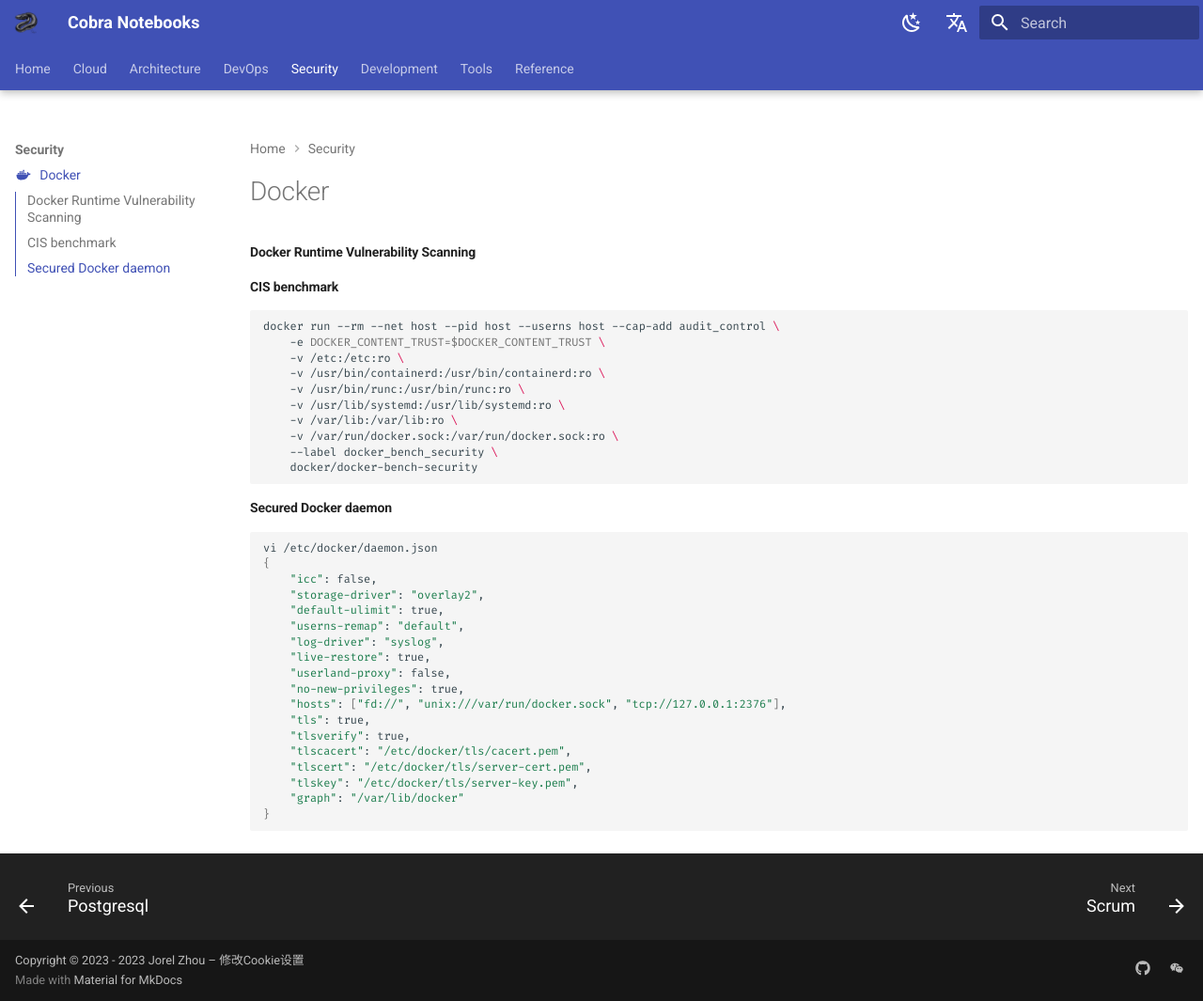
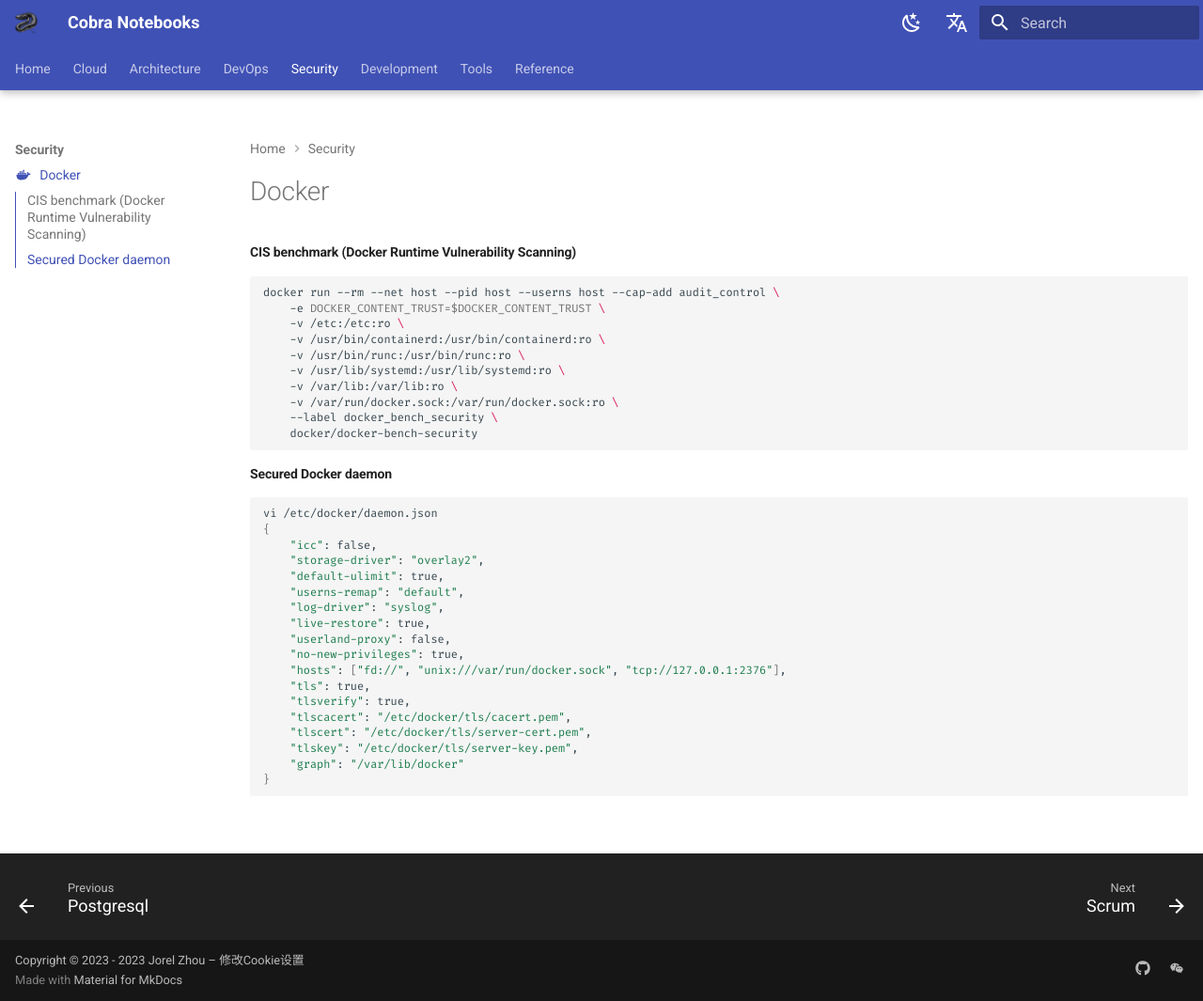
Before and after one commit to jorel-zhou/jorel-zhou.github.io, an MkDocs documentation site: the page built from docs/markdowns/security/docker.md, in a window 1280 px wide and 1065 px high. Shown: the whole window at 94% size. Built offline with MkDocs 1.6.1 and Material for MkDocs 9.7.7, drawn with Linux system fonts in a browser that asks for light colours; comment, search, counter and statistics services are not loaded.

Commit message:
changed a doc title

````diff
--- a/docs/markdowns/security/docker.md
+++ b/docs/markdowns/security/docker.md
@@ -2,9 +2,7 @@
 icon: material/docker
 ---
 
-#### Docker Runtime Vulnerability Scanning
-
-#### CIS benchmark
+#### CIS benchmark (Docker Runtime Vulnerability Scanning)
 ```bash
 docker run --rm --net host --pid host --userns host --cap-add audit_control \
     -e DOCKER_CONTENT_TRUST=$DOCKER_CONTENT_TRUST \
````
